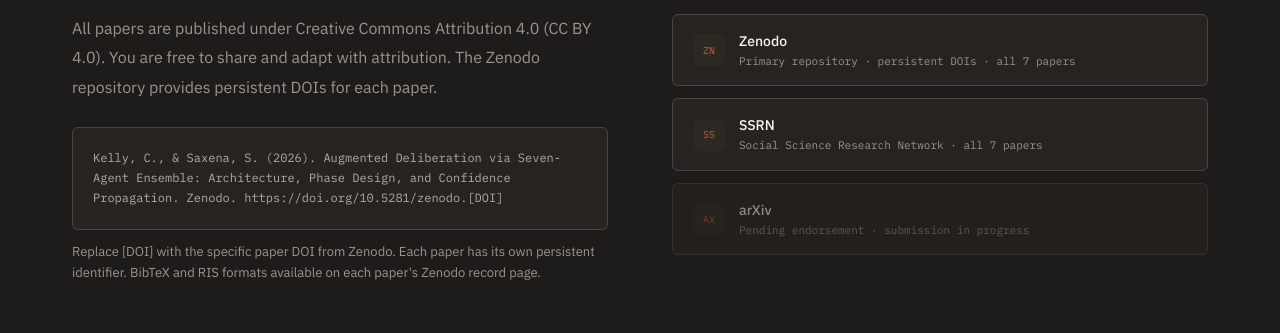
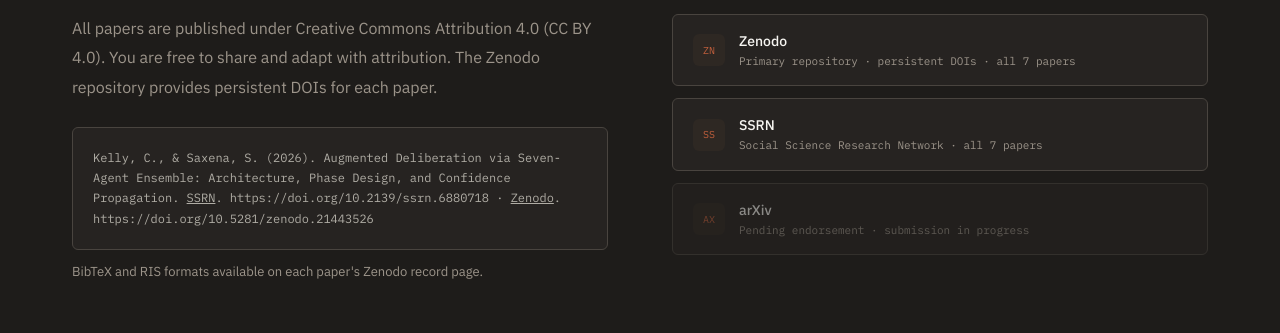
Before and after one commit to shubh0316/augle-final-v2-website, a Next.js app: page /research in a window 1280 px wide. Shown: the part 3088-3421 px from the top of the page. Built offline with nearby package versions, Linux system fonts and the light colour scheme; no server answers.

Commit message:
wip-fixed-links

```diff
--- a/src/app/deliberation-index/page.tsx
+++ b/src/app/deliberation-index/page.tsx
@@ -126,11 +126,6 @@
               The Deliberation Index tracks consensus rates, dissent levels, and confidence grade
               distributions across domains — as the corpus grows. Not what the models think. What
               the structured deliberation produces.
-            </p>
-            <p className="max-w-xl rounded border-l-2 border-border-dark bg-paper-alt px-4 py-3 font-mono text-[13px] text-muted">
-              Index data is illustrative — representative of the dashboard structure as the corpus
-              accumulates resolved sessions. All figures are projected from the architecture and
-              session structure.
             </p>
           </div>
           <div className="rounded-lg border border-border bg-paper-alt p-5">
--- a/src/app/how-it-works/page.tsx
+++ b/src/app/how-it-works/page.tsx
@@ -344,7 +344,7 @@
         <div className="mx-auto flex max-w-[1280px] items-center">
           {DISPATCH.map((d, i) => (
             <Fragment key={d.name}>
-              <div className="flex min-w-0 flex-col items-center px-2 lg:flex-1">
+              <div className="flex flex-shrink-0 flex-col items-center px-2 lg:min-w-0 lg:flex-1">
                 <span className={`text-[11px] font-medium whitespace-nowrap ${d.rust ? "text-rust" : "text-offwhite"}`}>
                   {d.name}
                 </span>
--- a/src/app/research/page.tsx
+++ b/src/app/research/page.tsx
@@ -249,13 +249,28 @@
             </p>
             <div className="mb-3 rounded-md border border-border-dark bg-ink-2 p-5 font-mono text-xs leading-[1.7] text-subtle">
               Kelly, C., &amp; Saxena, S. (2026). Augmented Deliberation via Seven-Agent
-              Ensemble: Architecture, Phase Design, and Confidence Propagation. Zenodo.
-              https://doi.org/10.5281/zenodo.[DOI]
+              Ensemble: Architecture, Phase Design, and Confidence Propagation.{" "}
+              <a
+                href="http://dx.doi.org/10.2139/ssrn.6880718"
+                target="_blank"
+                rel="noopener noreferrer"
+                className="underline hover:text-offwhite"
+              >
+                SSRN
+              </a>
+              . https://doi.org/10.2139/ssrn.6880718 ·{" "}
+              <a
+                href="https://doi.org/10.5281/zenodo.21443526"
+                target="_blank"
+                rel="noopener noreferrer"
+                className="underline hover:text-offwhite"
+              >
+                Zenodo
+              </a>
+              . https://doi.org/10.5281/zenodo.21443526
             </div>
             <p className="text-[13px] leading-[1.6] text-faint">
-              Replace [DOI] with the specific paper DOI from Zenodo. Each paper has its own
-              persistent identifier. BibTeX and RIS formats available on each paper&apos;s
-              Zenodo record page.
+              BibTeX and RIS formats available on each paper&apos;s Zenodo record page.
             </p>
           </div>
           <div>
```
